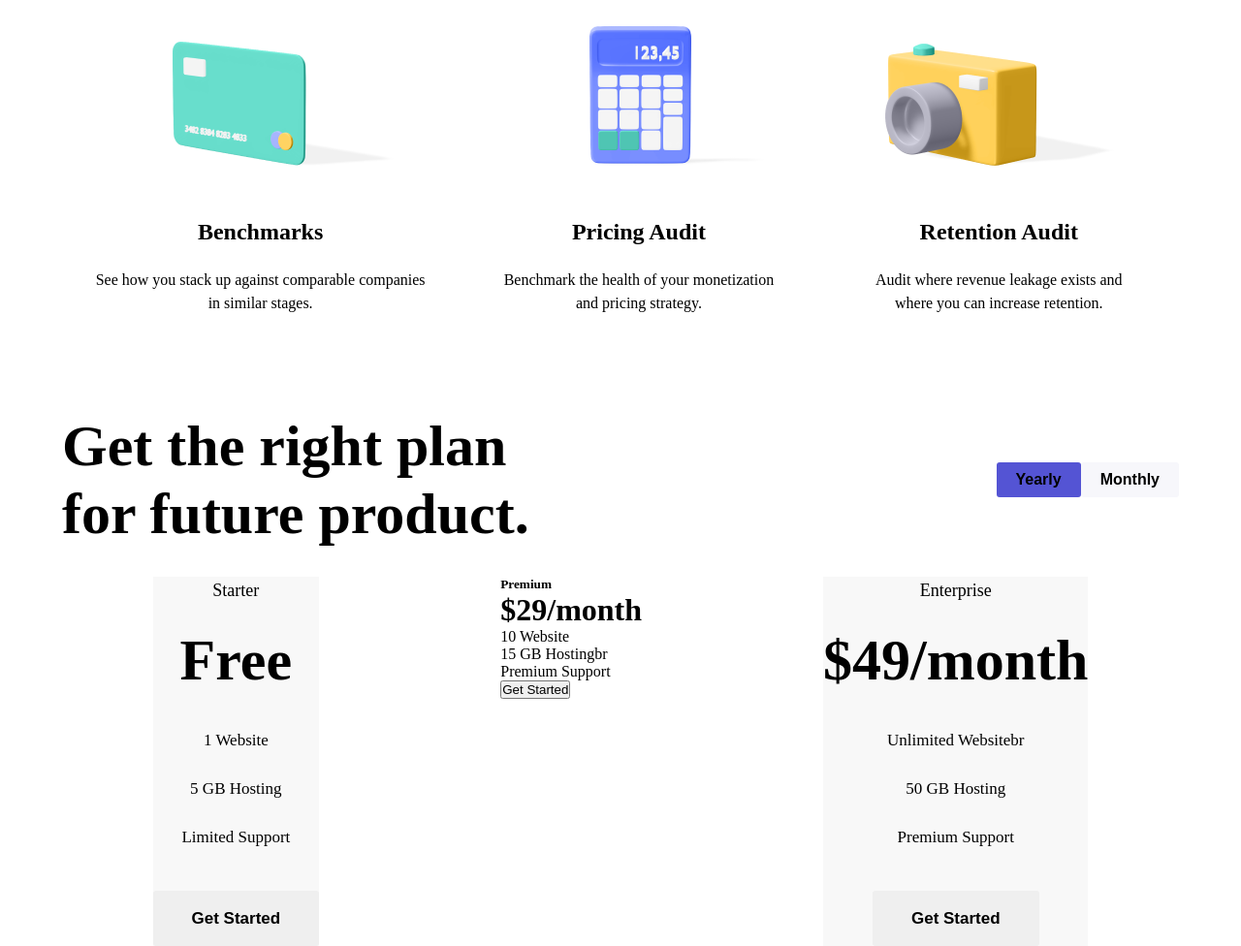
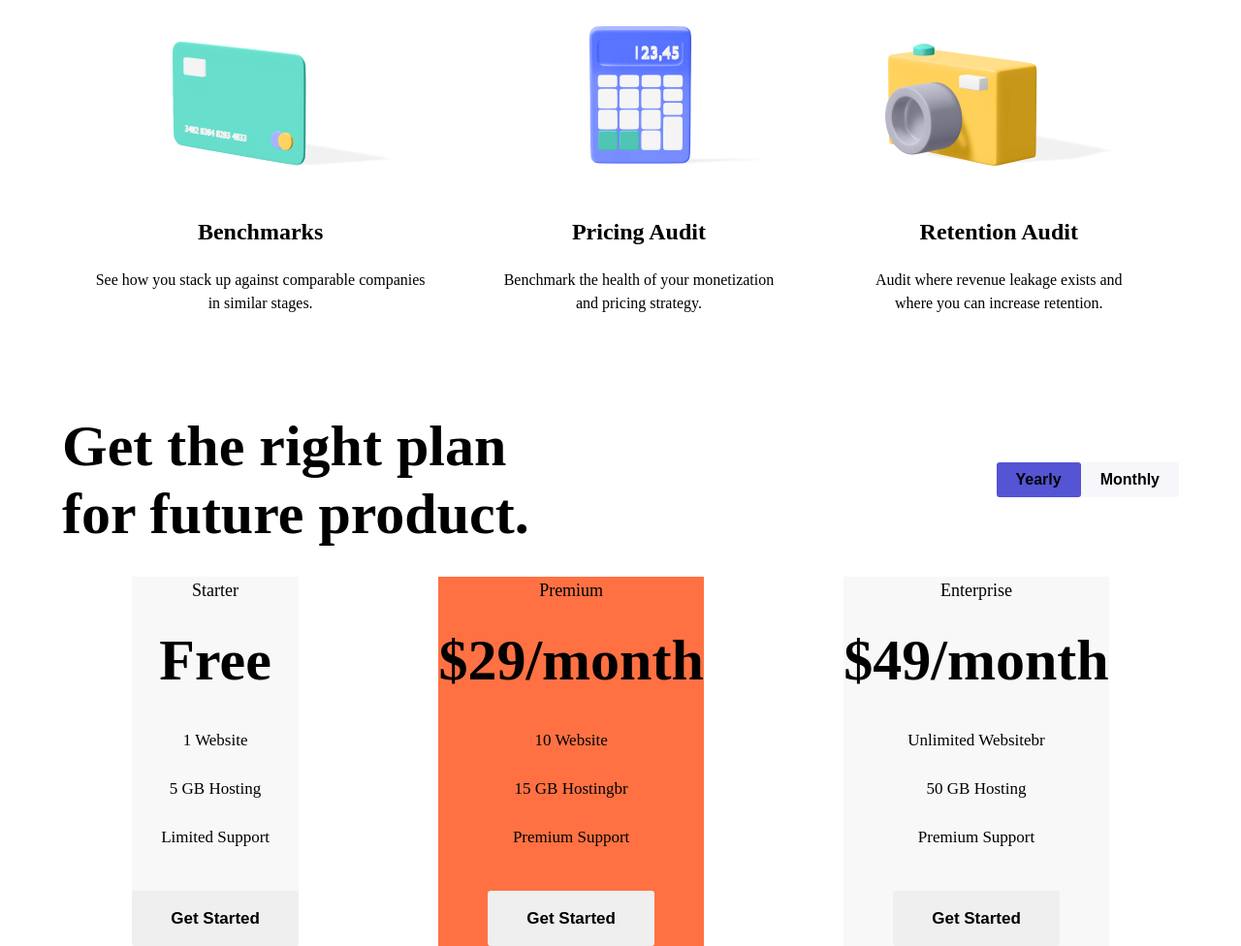
Before and after one commit to ysakovnursejit77-alt/figma2, a plain HTML site: page index.html in a window 1280 px wide. Shown: the part 2048-3024 px from the top of the page at 97% size. Drawn offline with Linux system fonts and the light colour scheme.

Commit message:
first commit

```diff
--- a/style.css
+++ b/style.css
@@ -177,7 +177,52 @@ a {
     justify-content: space-around;
     margin-top: 30px;
 
+    .home {
 
+
+
+      .free {
+        display: flex;
+        align-items: center;
+        flex-direction: column;
+        gap: 30px;
+        background: #f8f8f8;
+        background: #FF7143;
+
+
+
+        h5 {
+          font-weight: 400;
+          font-size: 18px;
+          line-height: 28px;
+          text-align: center;
+        }
+
+        h1 {
+          font-weight: 700;
+          font-size: 60px;
+          line-height: 56px;
+          text-align: center;
+        }
+
+        p {
+          font-weight: 400;
+          font-size: 17px;
+          line-height: 50px;
+          text-align: center;
+        }
+
+        button {
+          font-weight: 700;
+          font-size: 17px;
+          line-height: 100%;
+          text-align: center;
+          border-radius: 3px;
+          padding: 20px 40px;
+          border: none;
+        }
+      }
+    }
     .CARD {
 
       .free {
```
